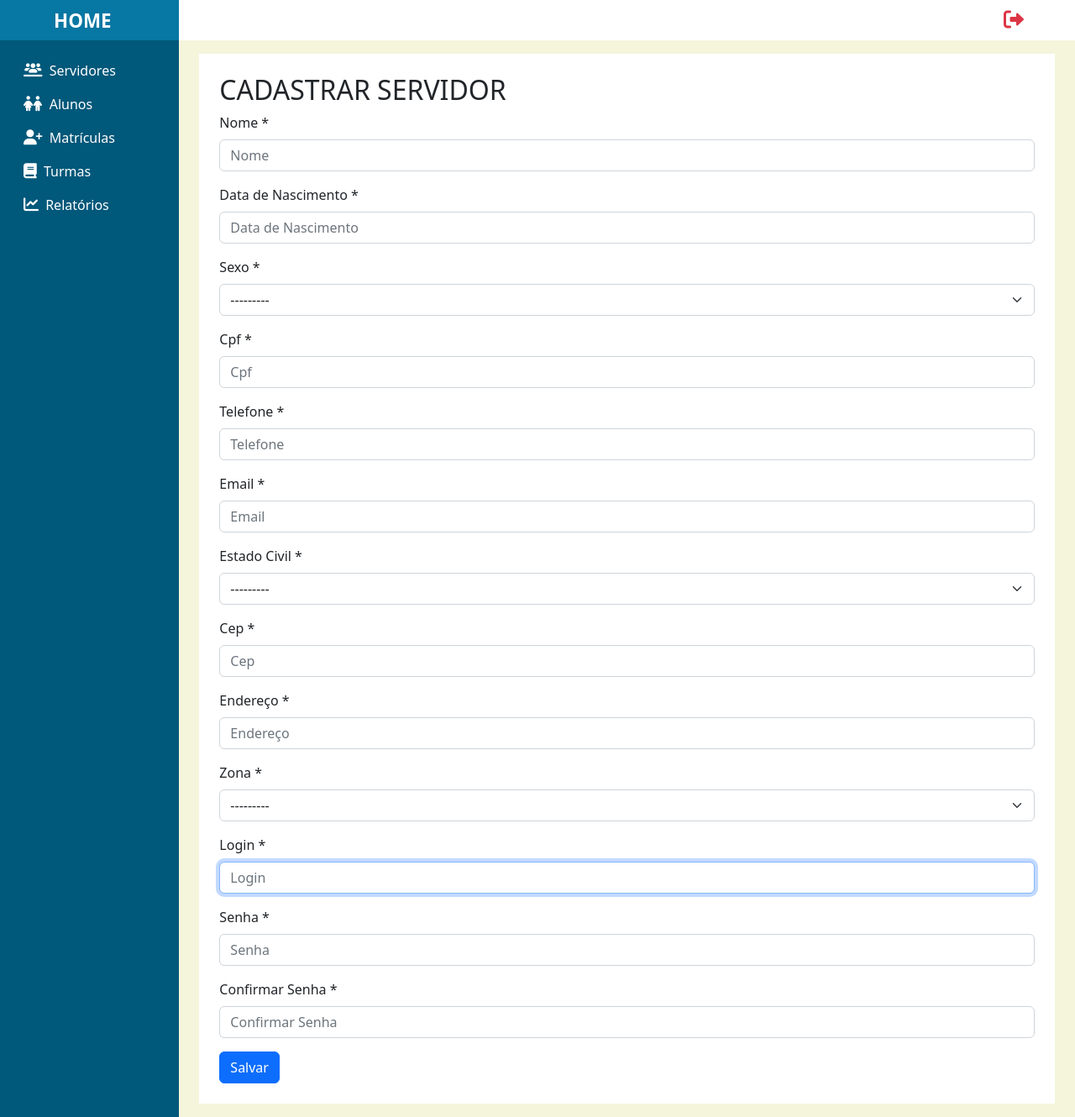
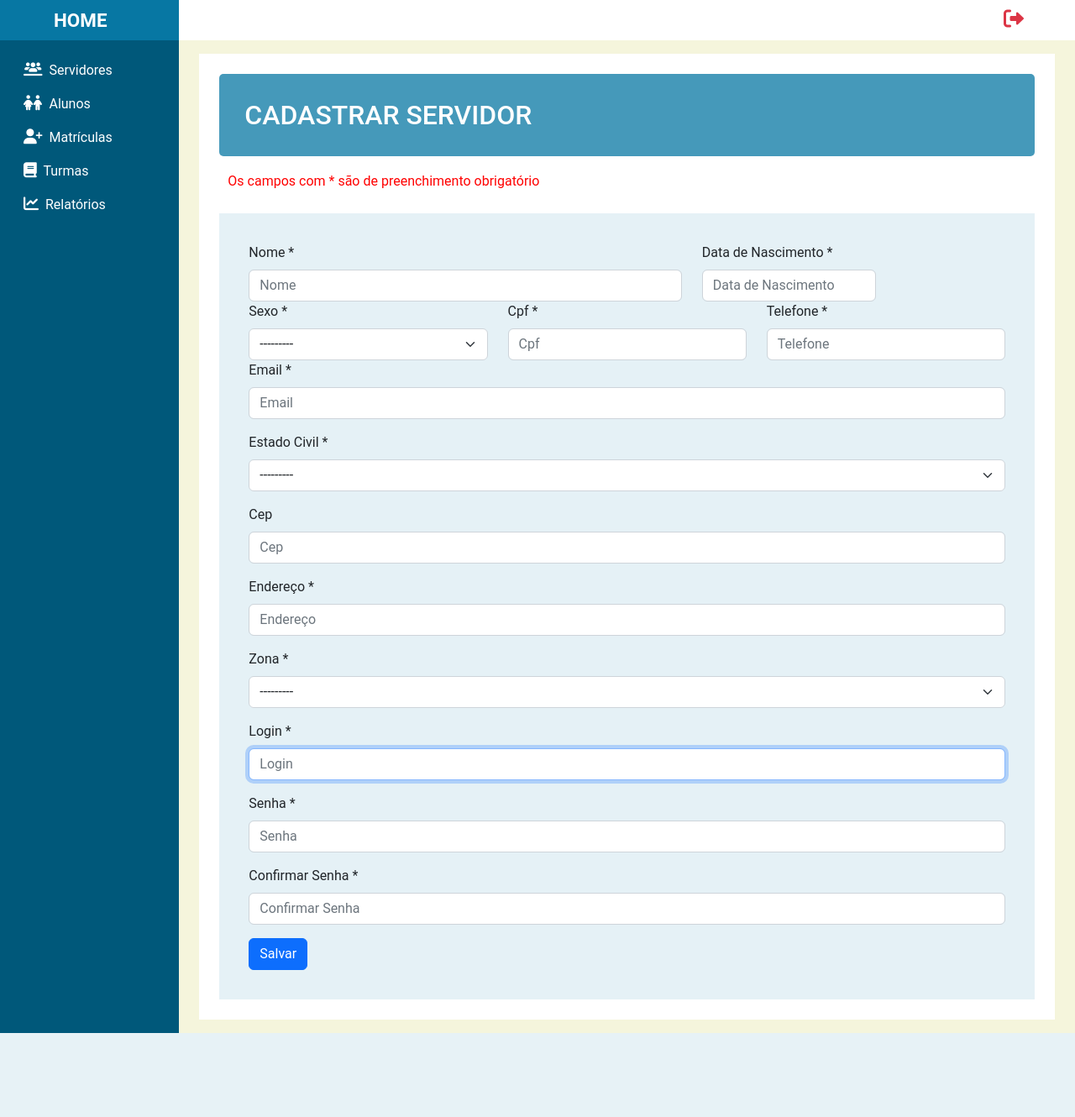
Before and after one commit to JelsonMatheus/ge, a Django app: page /cadastrar_servidor/ in a window 1280 px wide. Shown: the whole page at 84% size. After the commit the page ends 1230 px from the top, so only its background shows below. Run offline with Django 4.2, Linux system fonts and the light colour scheme; a user stored in the database is signed in; some libraries are stand-ins or nearby versions.

Commit message:
Estilizando cadastrar servidor

```diff
--- a/core/static/css/style.css
+++ b/core/static/css/style.css
@@ -11,6 +11,7 @@
 body {
     height: 100vh;
     background: #f5f5dc;
+    font-family: Roboto,sans-serif;
 }
 
 .wrapper {
@@ -106,3 +107,18 @@ select[readonly] {
         height: 100%;
     }
 }
+.h2-servidor-cadastro{
+    color: var(--color-text);
+    background: rgba(7, 119, 163, 0.75);
+    padding: 30px;
+    border-radius: 5px;
+}
+.aviso{
+    color: red;
+    padding: 10px;
+}
+.form-servidor{
+    background: rgba(7, 119, 163, 0.1);
+    padding: 35px;
+
+}
--- a/core/templates/core/cadastrar_servidor.html
+++ b/core/templates/core/cadastrar_servidor.html
@@ -1,45 +1,51 @@
 {% extends 'core/base/base.html' %}
 {% load static widget_tweaks %}
+
 
 
 {% block title %}GE - CADASTRAR SERVIDOR{% endblock %}
 
 {% block content %}
-<h2>CADASTRAR SERVIDOR</h2>
+<h2 class="h2-servidor-cadastro">CADASTRAR SERVIDOR</h2>
+<p class="aviso">Os campos com * são de preenchimento obrigatório</p>
 
 
-
-<form action="/cadastrar_servidor/" method="post">
+<form class="form-servidor" action="/cadastrar_servidor/" method="post">
     {% csrf_token %}
 
-    <div class="mb-3">
+    <div class="row">
+        <div class="col-7">
         {{ form.nome.errors }}
         <label for="{{ form.nome.id_for_label }}" class="form-label">Nome *</label>
         {% render_field form.nome class+="form-control" placeholder="Nome" %}
+
         </div>
 
-    <div class="mb-3">
+        <div class="col-3">
             {{ form.data_nascimento.errors }}
             <label for="{{ form.data_nascimento.id_for_label }}" class="form-label">Data de Nascimento *</label>
             {% render_field form.data_nascimento class+="form-control" placeholder="Data de Nascimento" %}
         </div>
+    </div>
 
-    <div class="mb-3">
+    <div class="row">
+        <div class="col-4">
             {{ form.sexo.errors }}
             <label for="{{ form.sexo.id_for_label }}" class="form-label">Sexo *</label>
             {% render_field form.sexo class+="form-select" placeholder="Sexo" %}
         </div>
 
-    <div class="mb-3">
+        <div class="col-4">
             {{ form.cpf.errors }}
             <label for="{{ form.cpf.id_for_label }}" class="form-label">Cpf *</label>
             {% render_field form.cpf class+="form-control" placeholder="Cpf" %}
         </div>
 
-    <div class="mb-3">
+        <div class="col-4">
             {{ form.telefone.errors }}
             <label for="{{ form.telefone.id_for_label }}" class="form-label">Telefone *</label>
             {% render_field form.telefone class+="form-control" placeholder="Telefone" %}
+        </div>
     </div>
 
     <div class="mb-3">
@@ -57,7 +63,7 @@
 
     <div class="mb-3">
         {{ form.cep.errors }}
-        <label for="{{ form.cep.id_for_label }}" class="form-label">Cep *</label>
+        <label for="{{ form.cep.id_for_label }}" class="form-label">Cep </label>
         {% render_field form.cep class+="form-control" placeholder="Cep" %}
     </div>
 
```
Lines whose indentation alone changed are shown as unchanged.
